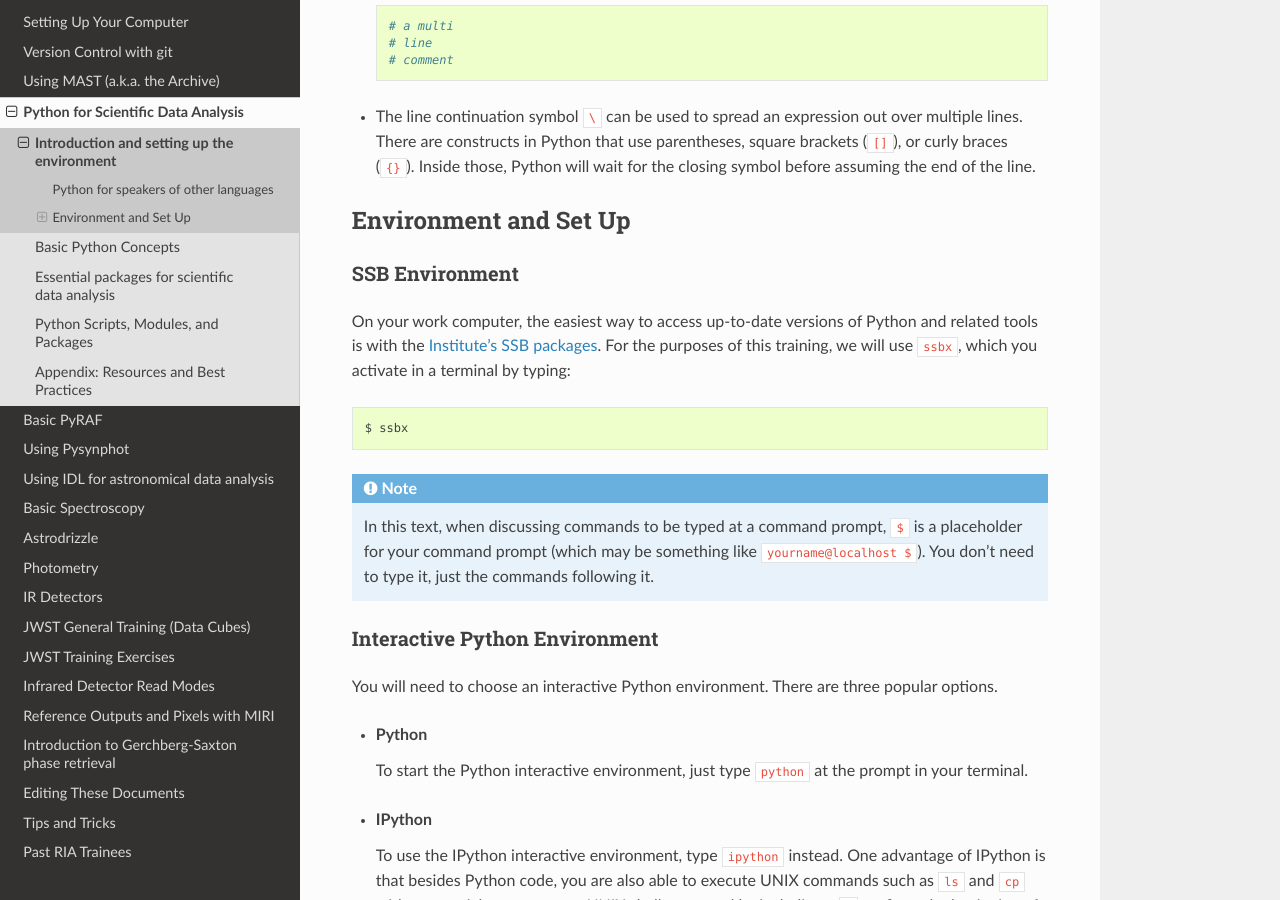
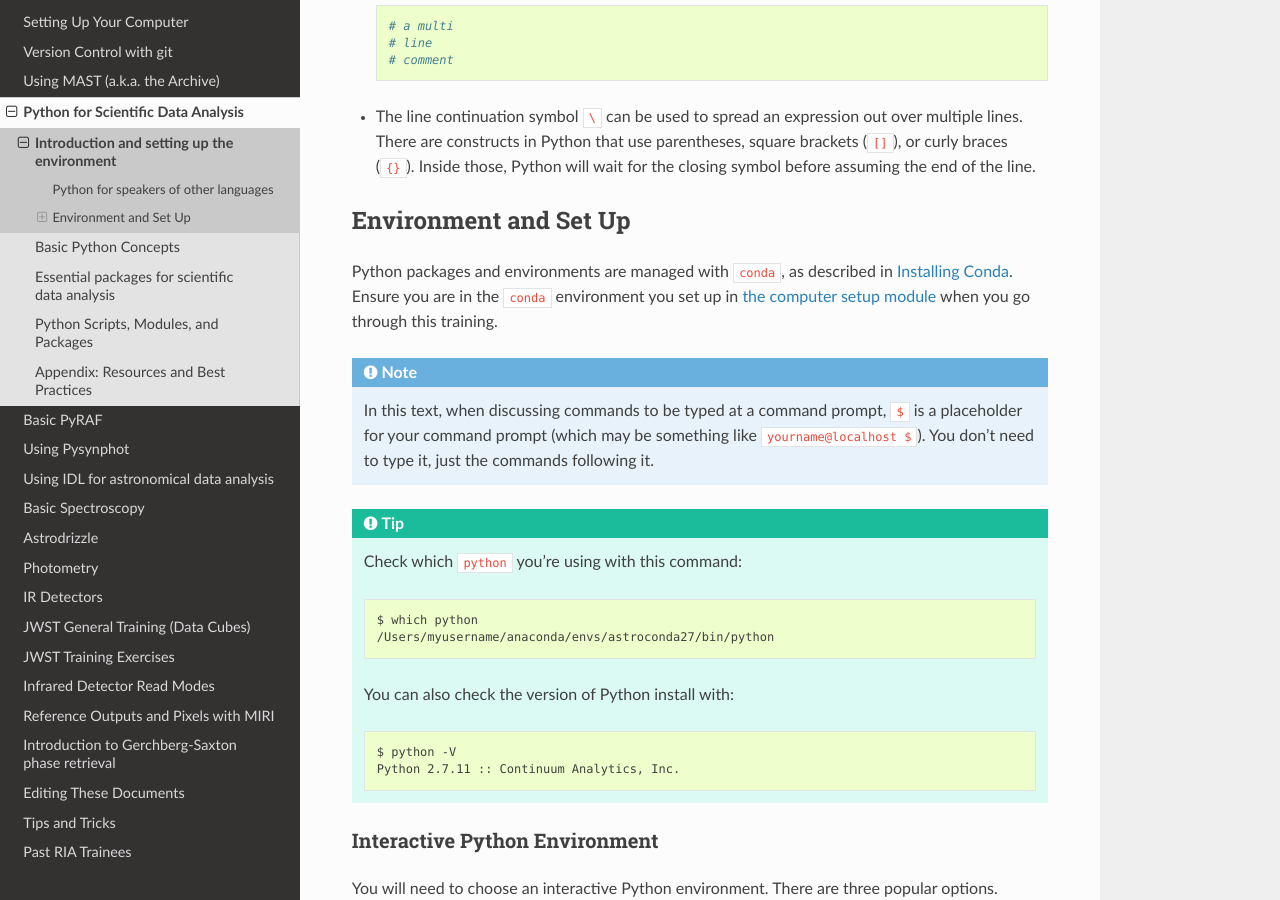
Before and after one commit to staceybright/training-library, a Sphinx documentation site: the page built from source/python/introduction.txt, in a window 1280 px wide and 900 px high, scrolled down 1482 px. Built offline with Sphinx 7.4.7 and the Read the Docs theme 2.0.0, drawn with Linux system fonts in a browser that asks for light colours.

Commit message:
Clean out SSBX mentions in Python training

```diff
--- a/source/python/introduction.txt
+++ b/source/python/introduction.txt
@@ -76,16 +76,23 @@ For those who already know a programming language or two, an important part of l
 Environment and Set Up
 ======================
 
-SSB Environment
----------------
-
-On your work computer, the easiest way to access up-to-date versions of Python and related tools is with the :ref:`Institute's SSB packages <computer_setup_ureka>`. For the purposes of this training, we will use ``ssbx``, which you activate in a terminal by typing::
-
-   $ ssbx
+Python packages and environments are managed with ``conda``, as described in :ref:`installing-conda`. Ensure you are in the ``conda`` environment you set up in :ref:`the computer setup module <installing-conda>` when you go through this training.
 
 .. note::
 
    In this text, when discussing commands to be typed at a command prompt, ``$`` is a placeholder for your command prompt (which may be something like ``yourname@localhost $``). You don't need to type it, just the commands following it.
+
+.. tip::
+
+   Check which ``python`` you're using with this command::
+
+      $ which python
+      /Users/myusername/anaconda/envs/astroconda27/bin/python
+
+   You can also check the version of Python install with::
+
+      $ python -V
+      Python 2.7.11 :: Continuum Analytics, Inc.
 
 
 Interactive Python Environment
```
